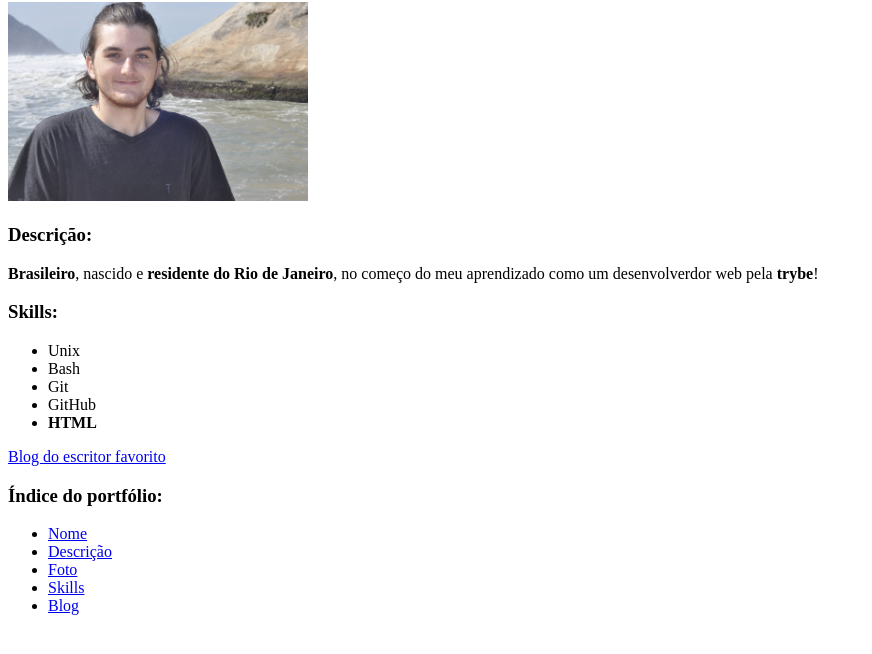
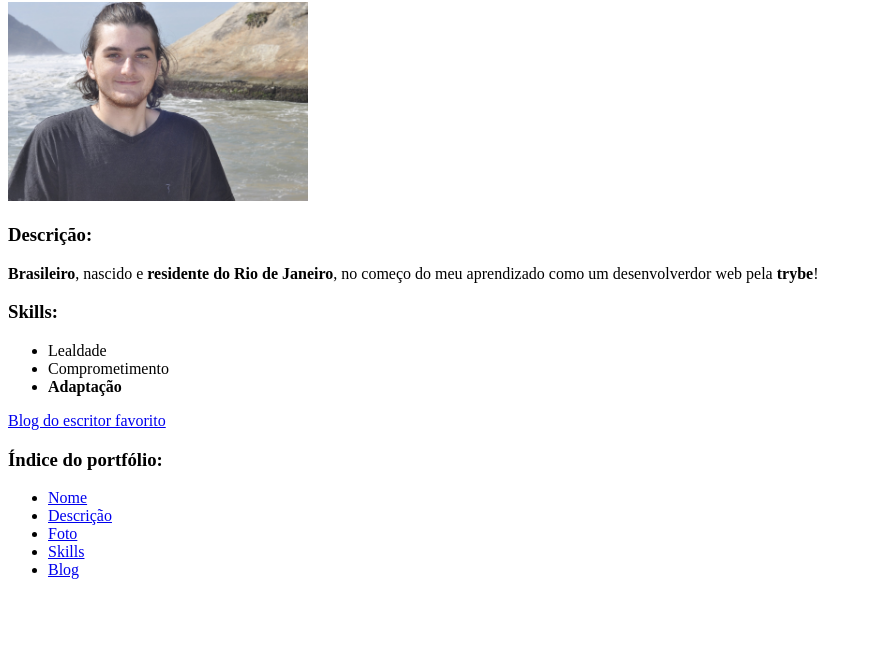
Before and after one commit to bruno9317/bruno9317.github.io, a plain HTML site: page index.html in a window 1280 px wide. Shown: the part 78-732 px from the top of the page, without its empty margins (0-872 px from the left). Drawn offline with Linux system fonts and the light colour scheme.

Commit message:
mudança de habilidades

```diff
--- a/index.html
+++ b/index.html
@@ -17,11 +17,9 @@
     <p id="Descrição"><strong> Brasileiro</strong>, nascido e <strong>residente do Rio de Janeiro</strong>, no começo do meu aprendizado como um desenvolverdor web pela <strong>trybe</strong>! </p>
     <h3>Skills:</h3>
     <ul id="Skills">
-        <li>Unix</li>
-        <li>Bash</li>
-        <li>Git</li>
-        <li>GitHub</li>
-        <li><strong>HTML</strong></li>
+        <li>Lealdade</li>
+        <li>Comprometimento</li>
+        <li><strong>Adaptação</strong></li>
 
     </ul>
     <a id="Blog" href="https://blog.patrickrothfuss.com/"
```
